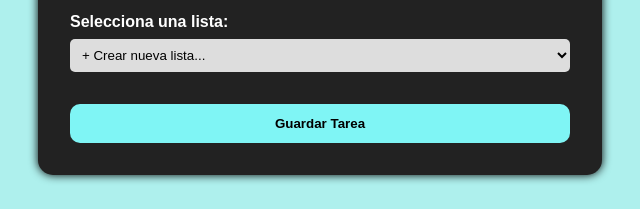
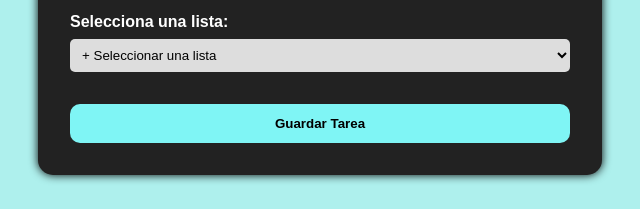
Before and after one commit to MelitoZero/GestionTareas, a website: page View/CrearTarea/crearTarea.html in a window 1280 px wide. Shown: the part 546-755 px from the top of the page, 320-960 px from the left. Drawn offline with Linux system fonts and the light colour scheme.

Commit message:
Update crearTarea.html

```diff
--- a/View/CrearTarea/crearTarea.html
+++ b/View/CrearTarea/crearTarea.html
@@ -28,7 +28,7 @@
       </select>
       <label for="listaTareas">Selecciona una lista:</label>
       <select id="listaTareas" name="listaTareas">
-        <option value="nueva" id="opcionNuevaLista">+ Crear nueva lista...</option>
+        <option value="nueva" id="opcionNuevaLista">+ Seleccionar una lista</option>
       </select>
 
 
```
